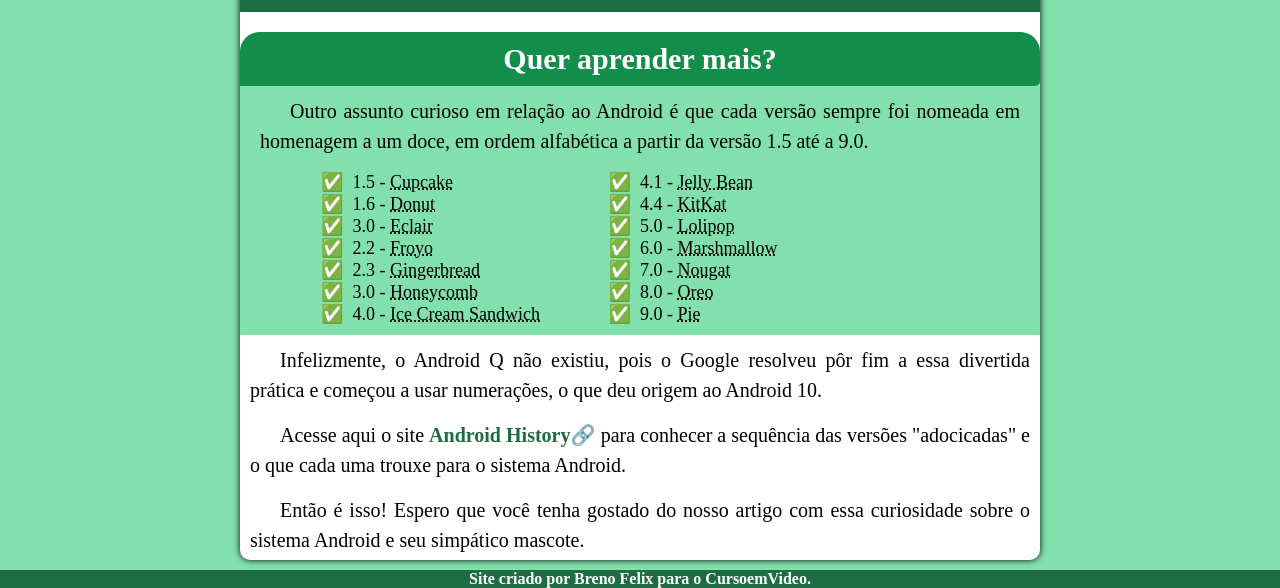
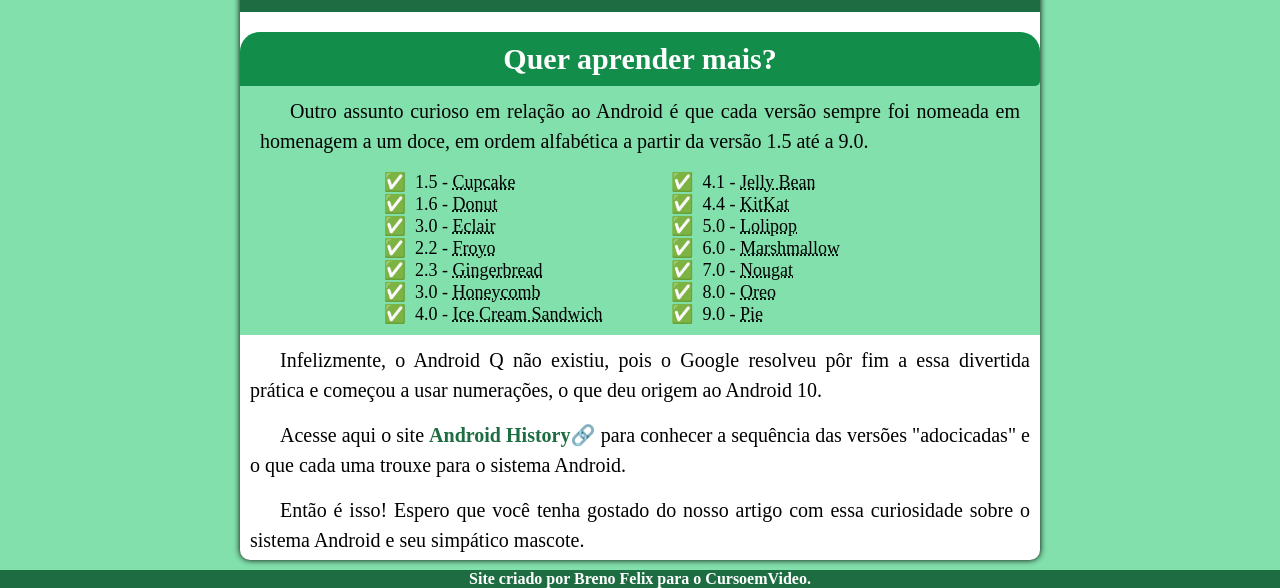
Before and after one commit to BRENO31544/HTML-CSS, a plain HTML site: page DesafioDoModulo2/index.html in a window 1280 px wide. Shown: the part 2663-3251 px from the top of the page. Drawn offline with Linux system fonts and the light colour scheme.

Commit message:
alinhando ul

```diff
--- a/DesafioDoModulo2/style.css
+++ b/DesafioDoModulo2/style.css
@@ -128,6 +128,7 @@ aside{
     border-radius: 20px 20px 0 0;
     padding: 10px;
     margin-top: 20px;
+    text-align: center;
 }
 
 h3{
@@ -140,11 +141,11 @@ h3{
 }
 
 ul{
+    margin-left: 25px;
     display: inline-block;
     text-align: left;
     columns: 2;
     column-gap: 100px;
-    padding-right: 100px;
     font-size: 18PX;
     list-style-type: '\2705\00A0\00A0';
 }
```
